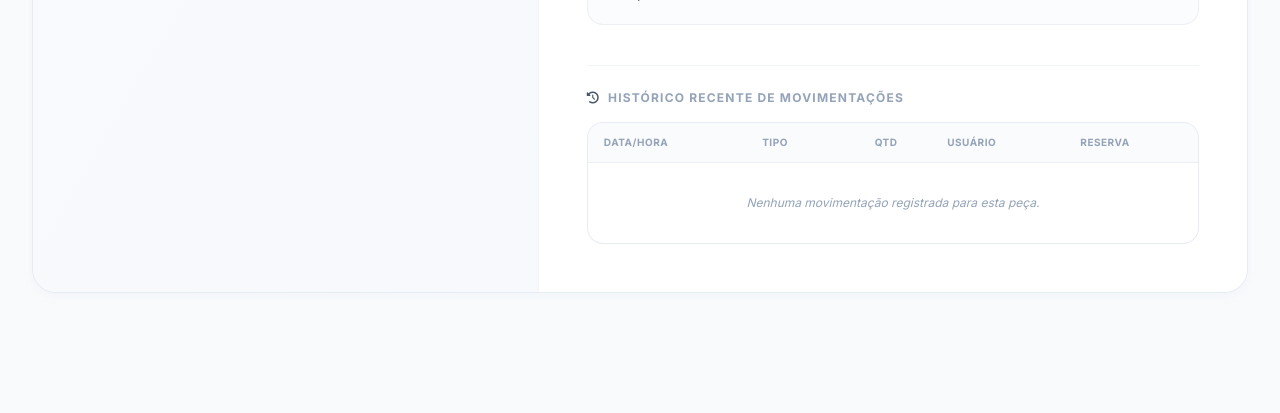
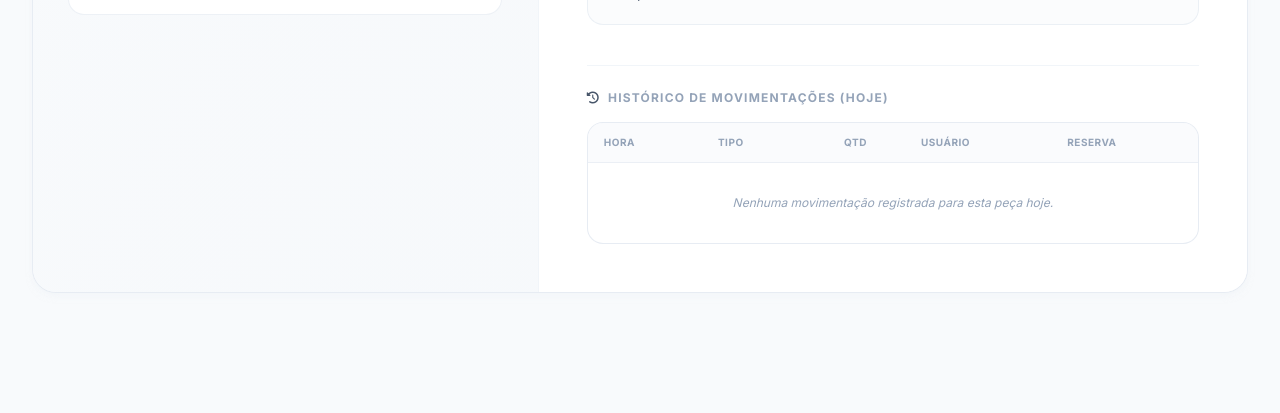
Before and after one commit to lilaDP/catalogo_pecas_amaggi, a Django app: page /peca/1/ in a window 1280 px wide. Shown: the part 719-1132 px from the top of the page. Run offline with Django 4.2, Linux system fonts and the light colour scheme; tables that the repository leaves empty hold one stand-in row (values such as "Sample post"); grey boxes marked "Sample" are stand-in pictures; some libraries are stand-ins or nearby versions.

Commit message:
Ajusta historico de movimentacoes para exibir apenas registros de hoje

```diff
--- a/pecas/templates/pecas/detalhe_peca.html
+++ b/pecas/templates/pecas/detalhe_peca.html
@@ -2,7 +2,6 @@
 
 {% block content %}
 <main class="max-w-7xl mx-auto px-4 sm:px-6 lg:px-8 py-10 mb-20">
-    <!-- Card Principal de Detalhes da Peça -->
     <div class="bg-white rounded-3xl border border-slate-200/80 shadow-md shadow-slate-100/50 overflow-hidden grid grid-cols-1 lg:grid-cols-12 gap-0">
 
         <div class="lg:col-span-5 bg-gradient-to-br from-slate-50 to-slate-100/60 flex items-center justify-center p-8 border-b lg:border-b-0 lg:border-r border-slate-100 relative min-h-[350px] lg:min-h-[500px]">
@@ -23,7 +22,7 @@
 
             {% if peca.imagem %}
                 <div class="relative p-4 bg-white rounded-2xl border border-slate-200/60 shadow-xs">
-                    <img src="{{ peca.imagem.url }}" alt="{{ peca.descricao }}" class="max-w-full max-h-[380px] object-contain rounded-xl">
+                    <img src="{{ peca.imagem }}" alt="{{ peca.descricao }}" class="max-w-full max-h-[380px] object-contain rounded-xl">
                 </div>
             {% else %}
                 <div class="flex flex-col items-center justify-center text-slate-400 bg-white border border-slate-200/60 p-12 rounded-2xl shadow-2xs">
@@ -39,7 +38,7 @@
             <div>
                 <div class="flex items-center justify-between gap-2.5">
                     <span class="text-[11px] font-extrabold tracking-widest text-emerald-600 uppercase bg-emerald-500/5 px-2.5 py-1 rounded-md border border-emerald-500/10">
-                        {% firstof peca.categoria "Componente Geral" %}
+                        {% firstof peca.get_categoria_display "Componente Geral" %}
                     </span>
 
                     {% if user.is_staff %}
@@ -125,7 +124,7 @@
                     <div class="p-5 bg-slate-50 rounded-2xl border-l-4 border-blue-500 border-y border-r border-slate-200/60 shadow-2xs flex items-center justify-between">
                         <div class="space-y-1">
                             <span class="text-[10px] font-bold text-slate-400 uppercase tracking-widest block">Almoxarifado / Depósito</span>
-                            <strong class="text-base font-mono font-bold text-slate-800 uppercase block">{% firstof peca.deposito "un01" %}</strong>
+                            <strong class="text-base font-mono font-bold text-slate-800 uppercase block">{% firstof peca.get_deposito_display "PC01" %}</strong>
                         </div>
                         <div class="w-10 h-10 rounded-xl bg-blue-500/10 flex items-center justify-center text-blue-600">
                             <i class="fa-solid fa-warehouse"></i>
@@ -158,10 +157,9 @@
                     </div>
                 </div>
 
-                <!-- Histórico Original -->
                 <div class="space-y-4 pt-6 border-t border-slate-100">
                     <h3 class="text-xs font-bold text-slate-400 uppercase tracking-widest flex items-center gap-2">
-                        <i class="fa-solid fa-clock-rotate-left text-slate-600"></i> Histórico Recente de Movimentações
+                        <i class="fa-solid fa-clock-rotate-left text-slate-600"></i> Histórico de Movimentações (Hoje)
                     </h3>
 
                     <div class="bg-white border border-slate-200/80 rounded-2xl overflow-hidden shadow-2xs">
@@ -169,7 +167,7 @@
                             <table class="w-full text-left border-collapse m-0">
                                 <thead class="bg-slate-50/70 border-b border-slate-200/60 text-[10px] font-bold text-slate-400 uppercase tracking-wider">
                                     <tr>
-                                        <th class="py-3 px-4 font-bold">Data/Hora</th>
+                                        <th class="py-3 px-4 font-bold">Hora</th>
                                         <th class="py-3 px-4 font-bold">Tipo</th>
                                         <th class="py-3 px-4 font-bold text-center">Qtd</th>
                                         <th class="py-3 px-4 font-bold">Usuário</th>
@@ -177,9 +175,9 @@
                                     </tr>
                                 </thead>
                                 <tbody class="text-xs text-slate-600 divide-y divide-slate-100 font-medium">
-                                    {% for mov in peca.movimentacoes.all|dictsortreversed:"data_movimentacao" %}
+                                    {% for mov in historico %}
                                     <tr class="hover:bg-slate-50/50 transition-colors">
-                                        <td class="py-3 px-4 whitespace-nowrap text-slate-500 font-mono text-[11px]">{{ mov.data_movimentacao|date:"d/m/Y H:i" }}</td>
+                                        <td class="py-3 px-4 whitespace-nowrap text-slate-500 font-mono text-[11px]">{{ mov.data_hora|date:"H:i" }}</td>
                                         <td class="py-3 px-4 whitespace-nowrap">
                                             {% if mov.tipo == 'adicionar' %}
                                                 <span class="inline-flex items-center gap-1 text-emerald-700 bg-emerald-50 px-2 py-0.5 rounded-md font-bold text-[10px] uppercase border border-emerald-500/10">
@@ -200,7 +198,7 @@
                                     {% empty %}
                                     <tr>
                                         <td colspan="5" class="py-8 text-center text-slate-400 font-normal italic">
-                                            Nenhuma movimentação registrada para esta peça.
+                                            Nenhuma movimentação registrada para esta peça hoje.
                                         </td>
                                     </tr>
                                     {% endfor %}
--- a/pecas/views.py
+++ b/pecas/views.py
@@ -2,6 +2,7 @@ from django.shortcuts import render, redirect, get_object_or_404
 from django.contrib.auth.decorators import login_required
 from django.contrib import messages
 from django.db.models import Q
+from django.utils import timezone  # IMPORTADO: Para capturar a data atual do servidor
 from .models import Peca, HistoricoMovimentacao
 
 def home(request):
@@ -26,7 +27,13 @@ def home(request):
 
 def detalhe_peca(request, id):
     peca = get_object_or_404(Peca, id=id)
-    historico = peca.movimentacoes.all()[:10]
+
+    # FILTRO DIÁRIO: Pega apenas a data de hoje (ano-mês-dia) desconsiderando as horas
+    hoje = timezone.localdate()
+
+    # Filtra as movimentações da peça realizadas HOJE, ordenando das mais recentes para as mais antigas
+    # (Substitua 'data_hora' pelo nome do campo de data do seu model HistoricoMovimentacao se for diferente)
+    historico = peca.movimentacoes.filter(data_hora__date=hoje).order_by('-data_hora')
 
     if request.method == 'POST':
         if not request.user.is_authenticated:
```
